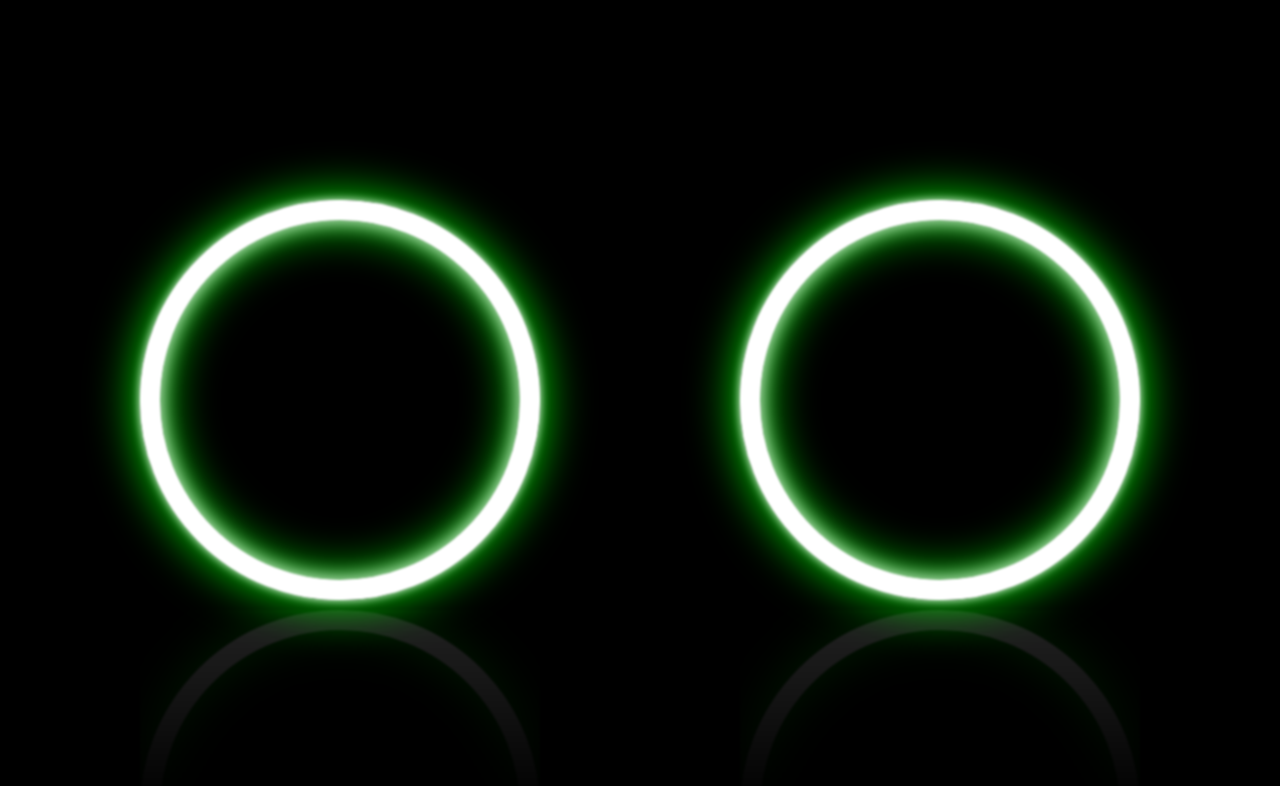
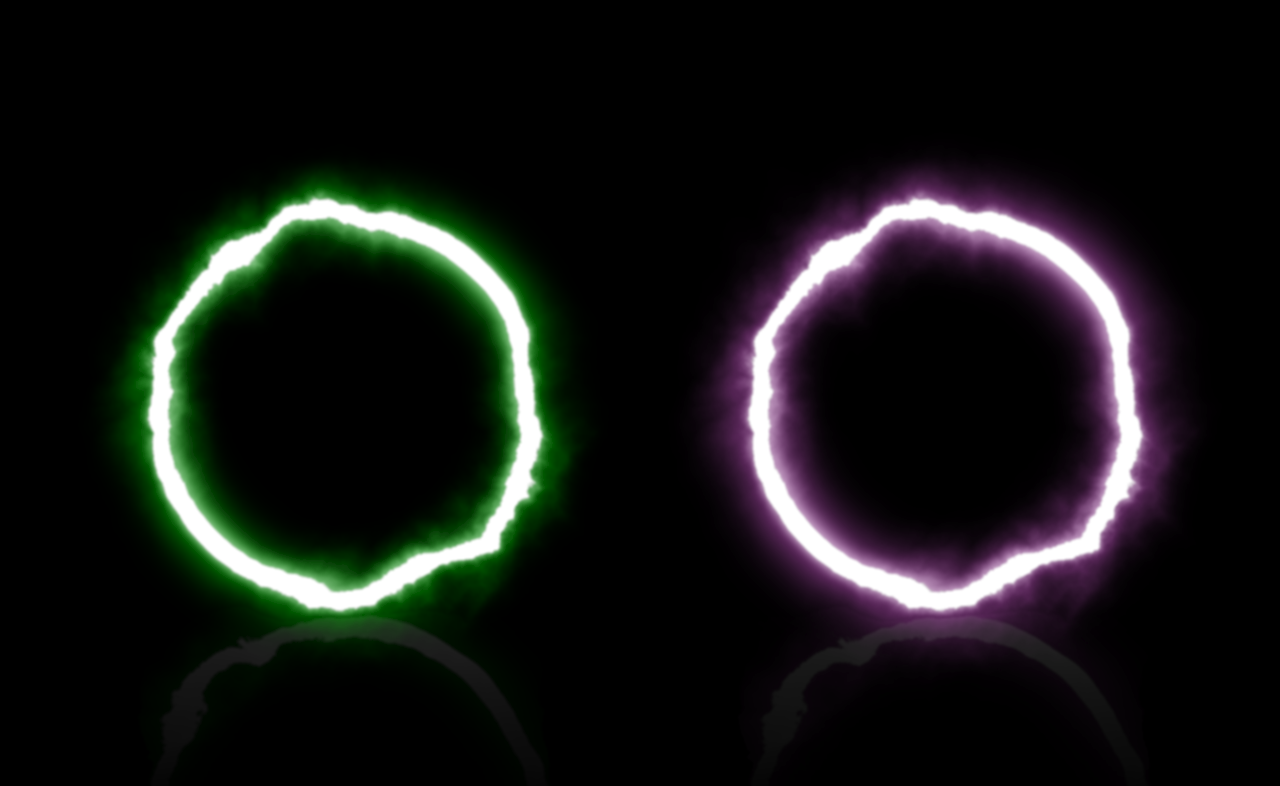
Before and after one commit to mrquirino/Rings_Fire, a plain HTML site: page index.html in a window 1280 px wide. Drawn offline with Linux system fonts and the light colour scheme.

Commit message:
correção
Correção de bug.

```diff
--- a/index.html
+++ b/index.html
@@ -14,7 +14,7 @@
             <feTurbulence x="0" y="0" baseFrequency="0.009" numOctaves="5" seed="2">
             <animate attributeName="baseFrequency" dur="60s" values="0.02;0.005;0.02" repeatCount="indefinite"></animate>
             </feTurbulence>
-            <feDisplacementMap in="SouceGraphic" scale="30">
+            <feDisplacementMap in="SourceGraphic" scale="30">
         </filter>
     </svg>
 </body>
--- a/style.css
+++ b/style.css
@@ -17,7 +17,7 @@ body {
     position: relative;
     width: 600px;
     height: 600px;
-    filter: url(wavy) blur(1px);
+    filter: url(#wavy) blur(1px);
 }
 
 .circle:before {
@@ -50,7 +50,7 @@ body {
 
 }
 
-.circle:nth-clild(2):before {
+.circle:nth-child(2):before {
     animation-delay: -2.5s;
 }
 
```
